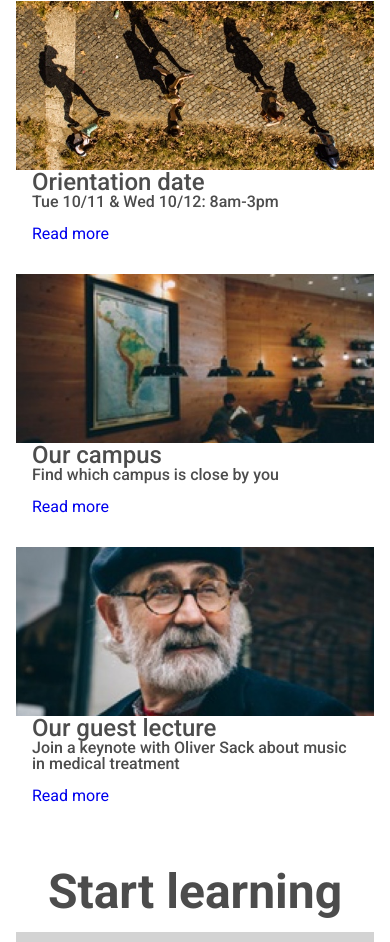
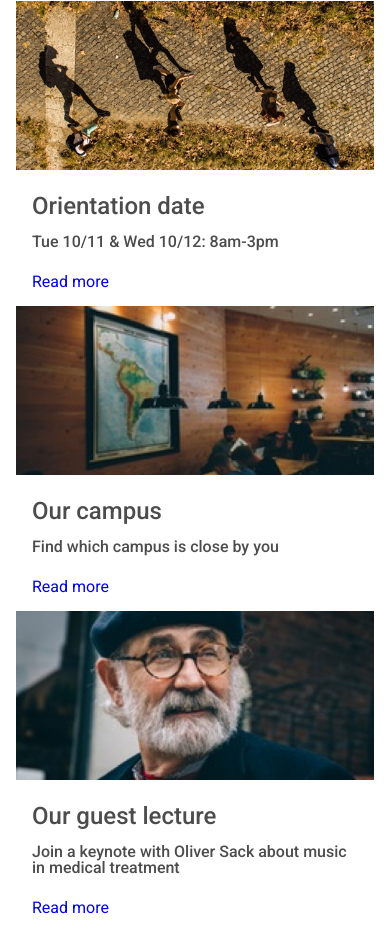
Before and after one commit to frivo/colmar-academy, a plain HTML site: page index.html in a window 390 px wide. Shown: the part 621-1563 px from the top of the page. Drawn offline with Linux system fonts and the light colour scheme.

Commit message:
Finalize mobile styling

```diff
--- a/resources/css/style.css
+++ b/resources/css/style.css
@@ -1,6 +1,6 @@
 html, body {
 	font-size: 16px;
-	font-family: "Roboto", sans-serif;
+	font-family: "Roboto", "Open Sans", sans-serif;
 	color: rgba(0, 0, 0, 0.7);
 	background-color: rgb(255, 255, 255);
 	margin: 0;
@@ -316,7 +316,7 @@ a {
 		align-items: flex-start;
 		flex-direction: column;
 		width: inherit;
-		padding-bottom: 1rem;
+		padding: 0;
 	}
 
 	.information .highlights .item .desktop-img {
@@ -328,16 +328,11 @@ a {
 		width: inherit;
 		height: auto;
 		padding: 0;
+		padding-bottom: 1rem;
 	}
 
 	.information .highlights .details {
 		padding: 0 1rem;
-	}
-
-	.information .highlights .details h2,
-	.information .highlights .details h4,
-	.information .highlights .details .read-more {
-	  padding: 0;
 	}
 
 	.information .highlights .item:last-child {
@@ -397,6 +392,10 @@ a {
 		padding: 1rem;
 	}
 
+	.courses h1 {
+		padding-top: 1rem;
+	}
+
 	.course-container {
 		flex-direction: column;
 		flex-wrap: nowrap;
@@ -414,6 +413,10 @@ a {
 		margin-bottom: 0.5rem;
 		color: black;
 		background-color: rgb(211, 211, 211);
+	}
+
+	.course-container .course:last-child {
+		margin-bottom: 1rem;
 	}
 
 	.course-container .course .image {
```
